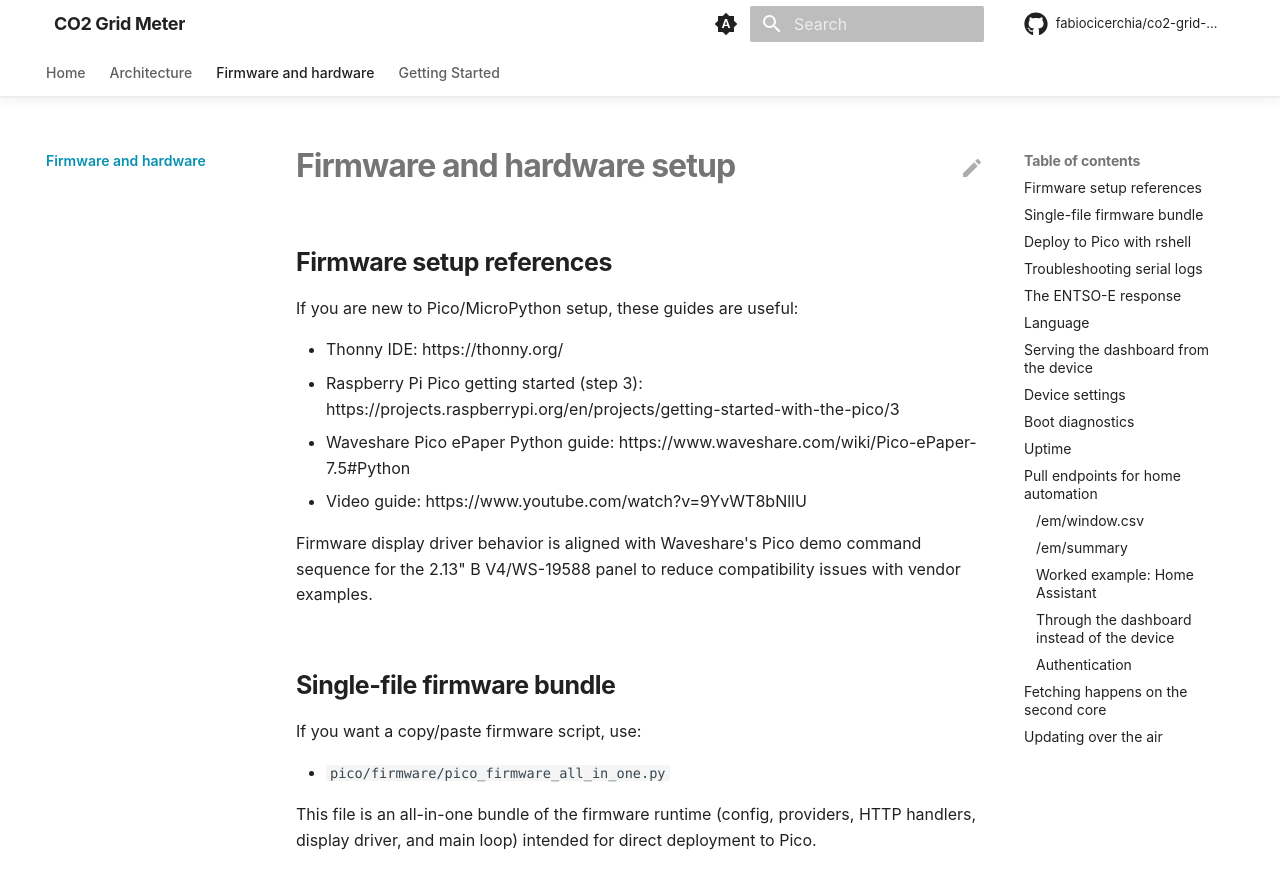
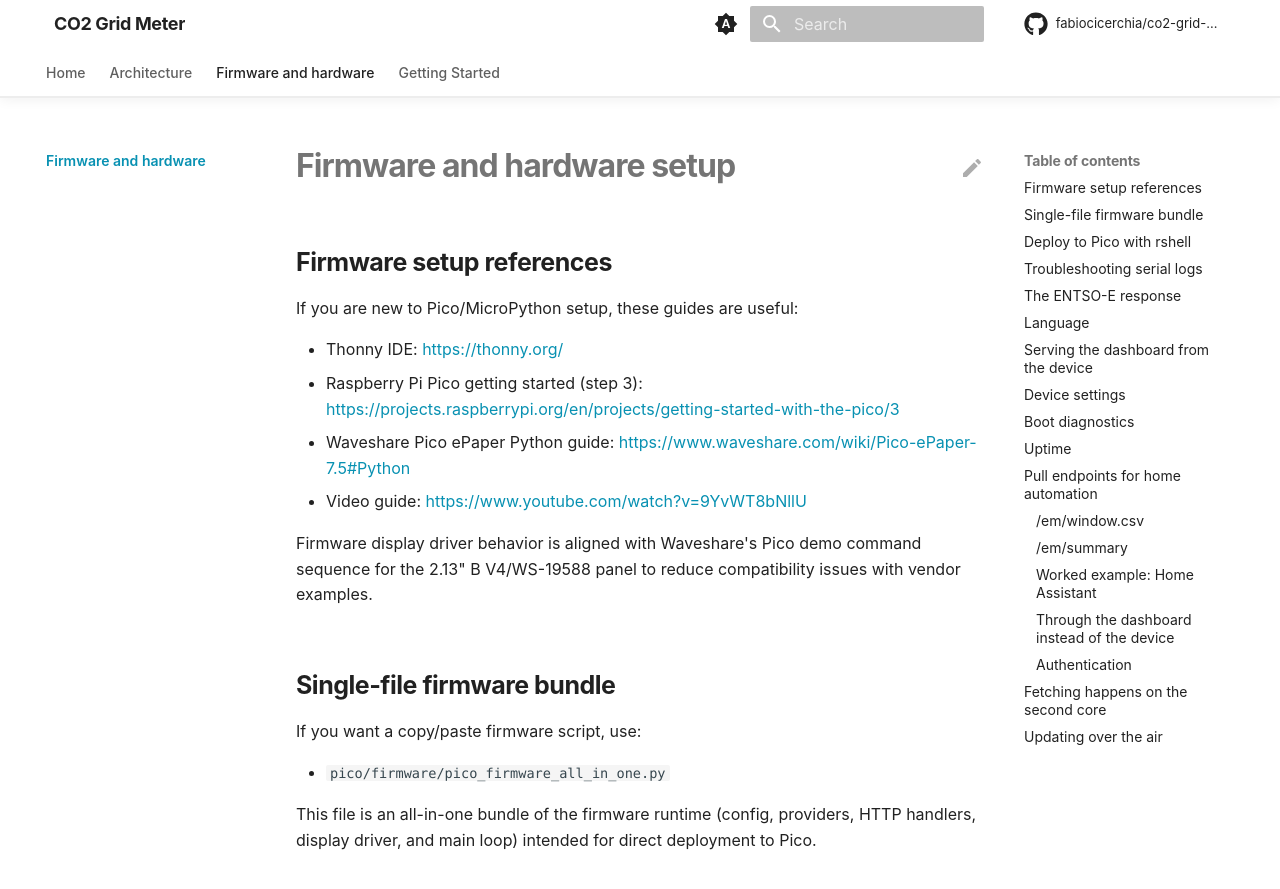
Before and after one commit to fabiocicerchia/co2-grid-meter, an MkDocs documentation site: the page built from docs/firmware.md, in a window 1280 px wide and 900 px high. Shown: the top 889 px of the window. Built offline with MkDocs 1.6.1 and Material for MkDocs 9.7.7, drawn with Linux system fonts in a browser that asks for light colours; comment, search, counter and statistics services are not loaded.

````diff
--- a/.pre-commit-config.yaml
+++ b/.pre-commit-config.yaml
@@ -97,3 +97,9 @@ repos:
     rev: ed3524a5a82eb1a3cb7106d362772d465c95a684  # v0.8.3
     hooks:
       - id: greenlint
+
+  # FC-MD-008 - markdownlint in CI, blocking. Rules live in .markdownlint.jsonc.
+  - repo: https://github.com/DavidAnson/markdownlint-cli2
+    rev: b82a6c8896e491b9cb377a99ff3412131920681b  # v0.23.2
+    hooks:
+      - id: markdownlint-cli2
--- a/docs/firmware.md
+++ b/docs/firmware.md
@@ -4,10 +4,10 @@
 
 If you are new to Pico/MicroPython setup, these guides are useful:
 
-- Thonny IDE: https://thonny.org/
-- Raspberry Pi Pico getting started (step 3): https://projects.raspberrypi.org/en/projects/getting-started-with-the-pico/3
-- Waveshare Pico ePaper Python guide: https://www.waveshare.com/wiki/Pico-ePaper-7.5#Python
-- Video guide: https://www.youtube.com/watch?v=9YvWT8bNllU
+- Thonny IDE: <https://thonny.org/>
+- Raspberry Pi Pico getting started (step 3): <https://projects.raspberrypi.org/en/projects/getting-started-with-the-pico/3>
+- Waveshare Pico ePaper Python guide: <https://www.waveshare.com/wiki/Pico-ePaper-7.5#Python>
+- Video guide: <https://www.youtube.com/watch?v=9YvWT8bNllU>
 
 Firmware display driver behavior is aligned with Waveshare's Pico demo command sequence for the 2.13" B V4/WS-19588 panel to reduce compatibility issues with vendor examples.
 
@@ -92,11 +92,11 @@ Measured on CPython 3.13, mean of five runs, against the window `app.py`
 actually requests (48h back + 12h forward) for a zone publishing twelve
 production types at 15-minute resolution — a 184 KB document, 2880 points:
 
-| | parse time | peak heap |
-|---|---:|---:|
-| `xmltok` tokenize | 101.5 ms | 2.4 KB |
-| field scan, whole body in a string | **17.9 ms** | 510.2 KB |
-| field scan, streamed | **29.0 ms** | **19.5 KB** |
+|                                    | parse time  | peak heap   |
+| ---------------------------------- | ----------: | ----------: |
+| `xmltok` tokenize                  | 101.5 ms    | 2.4 KB      |
+| field scan, whole body in a string | **17.9 ms** | 510.2 KB    |
+| field scan, streamed               | **29.0 ms** | **19.5 KB** |
 
 `xmltok` was slow but frugal — it streamed. Reading the body into a string to
 scan it is the fastest of the three and does not fit on the board by a factor
@@ -229,7 +229,7 @@ is far more often a wrong geolocation than a wrong provider.
 
 The boot log now carries the whole interface and the resolved location:
 
-```
+```text
 WiFi: connected 192.168.1.50 netmask 255.255.255.0 gateway 192.168.1.1 dns 1.1.1.1
 Network: ip 192.168.1.50 netmask 255.255.255.0 gateway 192.168.1.1 dns 1.1.1.1
 Location: Berlin, Germany (DE)
@@ -273,10 +273,10 @@ by a wide margin.
 `/em/window` and `/status` are shaped for the dashboard, which knows the payload
 it wants. Two more exist for anything that polls the device on a schedule:
 
-| Endpoint          | Type               | For                                          |
-| ----------------- | ------------------ | -------------------------------------------- |
-| `/em/window.csv`  | `text/csv`         | the rolling window, one row per hour          |
-| `/em/summary`     | `application/json` | one flat object — current reading and verdict |
+| Endpoint         | Type               | For                                           |
+| ---------------- | ------------------ | --------------------------------------------- |
+| `/em/window.csv` | `text/csv`         | the rolling window, one row per hour          |
+| `/em/summary`    | `application/json` | one flat object — current reading and verdict |
 
 Both accept the same `lat`/`lon`/`city`/`cc` parameters as the rest, and
 `/em/window.csv` also takes `back_hours`.
@@ -401,7 +401,7 @@ had stopped updating.
 RP2040's second core. The shape is **stale-while-revalidate**, not a thread
 pool:
 
-```
+```text
 GET /em/window ─► published value? ─ yes, fresh ─► return it
                         │
                         ├─ yes, stale ──────────► return it, ask for a refresh
@@ -445,7 +445,7 @@ hardware you cannot walk to.
 Single slot, not A/B: the flash budget does not stretch to two copies of the
 firmware, so the safety comes from ordering.
 
-```
+```text
 begin(manifest) ─► stage(name, chunks) ─► verify() ─► activate() ─► reboot
                      │ sha256 per file      │ all or       │ backup, then
                      │ before it counts     │ nothing      │ replace, marker armed
@@ -454,14 +454,14 @@ begin(manifest) ─► stage(name, chunks) ─► verify() ─► activate() ─
                                                         3 without health → rollback
 ```
 
-| step | what protects you |
-| --- | --- |
-| `begin` | clears staging, so a `.part` from an interrupted download is never mistaken for a complete file |
-| `stage` | writes to `<name>.part` and renames only once the sha256 and size match the manifest |
-| `verify` | every file present and correct, or nothing activates — three files of five would leave a device running two firmwares |
-| `activate` | writes the boot marker **first**, then backs up each live file before replacing it |
-| `boot.py` | counts the attempt before the new firmware gets control, so a crash-on-import cannot loop forever |
-| `mark_healthy` | called once the firmware reaches its serving loop; disarms the marker and frees the backup |
+| step           | what protects you                                                                                                     |
+| -------------- | --------------------------------------------------------------------------------------------------------------------- |
+| `begin`        | clears staging, so a `.part` from an interrupted download is never mistaken for a complete file                       |
+| `stage`        | writes to `<name>.part` and renames only once the sha256 and size match the manifest                                  |
+| `verify`       | every file present and correct, or nothing activates — three files of five would leave a device running two firmwares |
+| `activate`     | writes the boot marker **first**, then backs up each live file before replacing it                                    |
+| `boot.py`      | counts the attempt before the new firmware gets control, so a crash-on-import cannot loop forever                     |
+| `mark_healthy` | called once the firmware reaches its serving loop; disarms the marker and frees the backup                            |
 
 **`boot.py` and `ota.py` are never updated over the air.** `begin()` refuses a
 manifest naming either. Whatever runs the rollback has to be older than the
````
Also changed, not shown: CHANGELOG.md (+49 -52 lines), CODE_OF_CONDUCT.md (+2 -2 lines), CONTRIBUTING.md (+4 -4 lines), SECURITY.md (+5 -5 lines), docs/architecture.md (+6 -6 lines), .github/ISSUE_TEMPLATE/bug_report.md, 3 other files.
